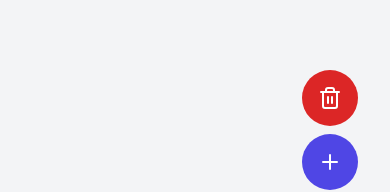
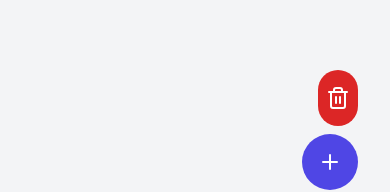
Before and after one commit to AurelBdl/multichrono, a React (Vite) app: page / in a window 390 px wide. Both pictures are taken after a click on the element 330 px from the left and 784 px from the top of the page. Shown: the part 558-750 px from the top of the page. Built offline with nearby package versions, Linux system fonts and the light colour scheme.

Commit message:
Build: Version 1.2.3 - Delete checked timers only

```diff
--- a/dev-dist/sw.js
+++ b/dev-dist/sw.js
@@ -79,10 +79,10 @@ define(['./workbox-2ae722a1'], (function (workbox) { 'use strict';
    */
   workbox.precacheAndRoute([{
     "url": "registerSW.js",
-    "revision": "d41d8cd98f00b204e9800998ecf8427e"
+    "revision": "3ca0b8505b4bec776b69afdba2768812"
   }, {
     "url": "index.html",
-    "revision": "0.6l77fvkbd2o"
+    "revision": "0.aqphsb76m9g"
   }], {});
   workbox.cleanupOutdatedCaches();
   workbox.registerRoute(new workbox.NavigationRoute(workbox.createHandlerBoundToURL("index.html"), {
--- a/package.json
+++ b/package.json
@@ -1,7 +1,7 @@
 {
   "name": "multitimer",
   "private": true,
-  "version": "1.2.2",
+  "version": "1.2.3",
   "type": "module",
   "scripts": {
     "dev": "vite",
--- a/src/App.tsx
+++ b/src/App.tsx
@@ -535,17 +535,42 @@ function App() {
   const addTimerRef = useRef(addTimer);
   useEffect(() => { addTimerRef.current = addTimer; });
 
+  const selectedTimerCount = timers.filter(timer => timer.isChecked).length;
+  const deleteConfirmLabel = selectedTimerCount > 0 ? `selected (${selectedTimerCount})` : 'All';
+
   const deleteAllTimers = () => {
-    timers.forEach(timer => {
+    const shouldDeleteSelectedOnly = selectedTimerCount > 0;
+    const timersToDelete = timers.filter(timer => shouldDeleteSelectedOnly ? timer.isChecked : true);
+    const hasAnimatedElement = timersToDelete.some(timer => {
       const element = document.getElementById(`timer-${timer.id}`);
       if (element) {
         element.classList.add('animate-out', 'fade-out-0', 'zoom-out', 'duration-300');
-        setTimeout(() => { setTimers([]); localStorage.removeItem('timers') }, 300);
-      } else {
-        setTimers([]);
-        localStorage.removeItem('timers');
+        return true;
       }
+      return false;
     });
+
+    const deleteTimers = () => {
+      setTimers(prev => {
+        const newTimers = shouldDeleteSelectedOnly
+          ? prev.filter(timer => !timer.isChecked)
+          : [];
+
+        if (newTimers.length === 0) {
+          localStorage.removeItem('timers');
+        } else {
+          localStorage.setItem('timers', JSON.stringify(newTimers));
+        }
+
+        return newTimers;
+      });
+    };
+
+    if (hasAnimatedElement) {
+      setTimeout(deleteTimers, 300);
+    } else {
+      deleteTimers();
+    }
   }
 
   const toggleTimer = (id: string) => {
@@ -1183,7 +1208,7 @@ function App() {
         }>
         {timers.length > 0 && (
           <FloatingButtonItem key="deleteAll">
-            <ConfirmDeleteButton onDelete={deleteAllTimers} rounded />
+            <ConfirmDeleteButton onDelete={deleteAllTimers} rounded confirmLabel={deleteConfirmLabel} />
           </FloatingButtonItem>
         )}
         {timers.length > 0 && !isSimpleMode && (
--- a/src/components/Header.tsx
+++ b/src/components/Header.tsx
@@ -219,6 +219,8 @@ export default function Header({
   const [displayedDate, setDisplayedDate] = useState<string | null>(null);
   const [animating, setAnimating] = useState(false);
   const [slideDirection, setSlideDirection] = useState<'up' | 'down'>('up');
+  const checkedTimersCount = timers.filter(timer => timer.isChecked).length;
+  const deleteConfirmLabel = checkedTimersCount > 0 ? `selected (${checkedTimersCount})` : 'All';
 
   const formattedStickyDate = useMemo(() => {
     if (!currentStickyDate) return null;
@@ -361,7 +363,7 @@ export default function Header({
               </div>
             )}
             {timers.length > 0 && (
-              <ConfirmDeleteButton onDelete={onDeleteAll} />
+              <ConfirmDeleteButton onDelete={onDeleteAll} confirmLabel={deleteConfirmLabel} />
             )}
             {timers.length > 0 && !isSimpleMode && (
               <button
--- a/src/ui/ConfirmDeleteButton.tsx
+++ b/src/ui/ConfirmDeleteButton.tsx
@@ -1,9 +1,19 @@
 import { useState, useEffect, useRef } from "react";
 import { Trash2 } from "lucide-react";
 
-export default function ConfirmDeleteButton({ onDelete, rounded = false }: { onDelete: () => void, rounded?: boolean }) {
+export default function ConfirmDeleteButton({
+  onDelete,
+  rounded = false,
+  confirmLabel = "All",
+}: {
+  onDelete: () => void,
+  rounded?: boolean,
+  confirmLabel?: string,
+}) {
   const [state, setState] = useState("idle");
   const ref = useRef<HTMLButtonElement>(null);
+  const confirmWidth = `${Math.max(4.5, confirmLabel.length * 0.55 + 2.6)}rem`;
+
   useEffect(() => {
     document.addEventListener("click", onOutsideClick);
     return () => {
@@ -31,17 +41,17 @@ export default function ConfirmDeleteButton({ onDelete, rounded = false }: { onD
       ref={ref}
       id={state === "idle" ? "confirm-delete" : "delete"}
       onClick={handleClick}
-      className={`${rounded ? 'rounded-full w-14 h-14' : 'rounded-lg'} flex items-center p-2 overflow-hidden text-white justify-center transition-all duration-300 ease-in-out bg-red-600 dark:bg-red-500 hover:bg-red-700 dark:hover:bg-red-600`}
+      className={`${rounded ? 'rounded-full h-14' : 'rounded-lg h-10'} flex shrink-0 items-center p-2 overflow-hidden text-white justify-center transition-all duration-300 ease-in-out bg-red-600 dark:bg-red-500 hover:bg-red-700 dark:hover:bg-red-600`}
       style={{
-        width: state === "idle" ? (rounded ? "" : "2.5rem") : "4.5rem",
+        width: state === "idle" ? (rounded ? "" : "2.5rem") : confirmWidth,
       }}
     >
       <Trash2 className="w-6 h-6" />
       <span
-        className={`overflow-hidden transition-all duration-300 ease-in-out ${state === "idle" ? "w-[0px] scale-0" : "ml-2 w-auto scale-100"
+        className={`whitespace-nowrap text-sm leading-none overflow-hidden transition-all duration-300 ease-in-out ${state === "idle" ? "w-[0px] scale-0" : "ml-2 w-auto scale-100"
           }`}
       >
-        All
+        {confirmLabel}
       </span>
     </button>
   );
```
